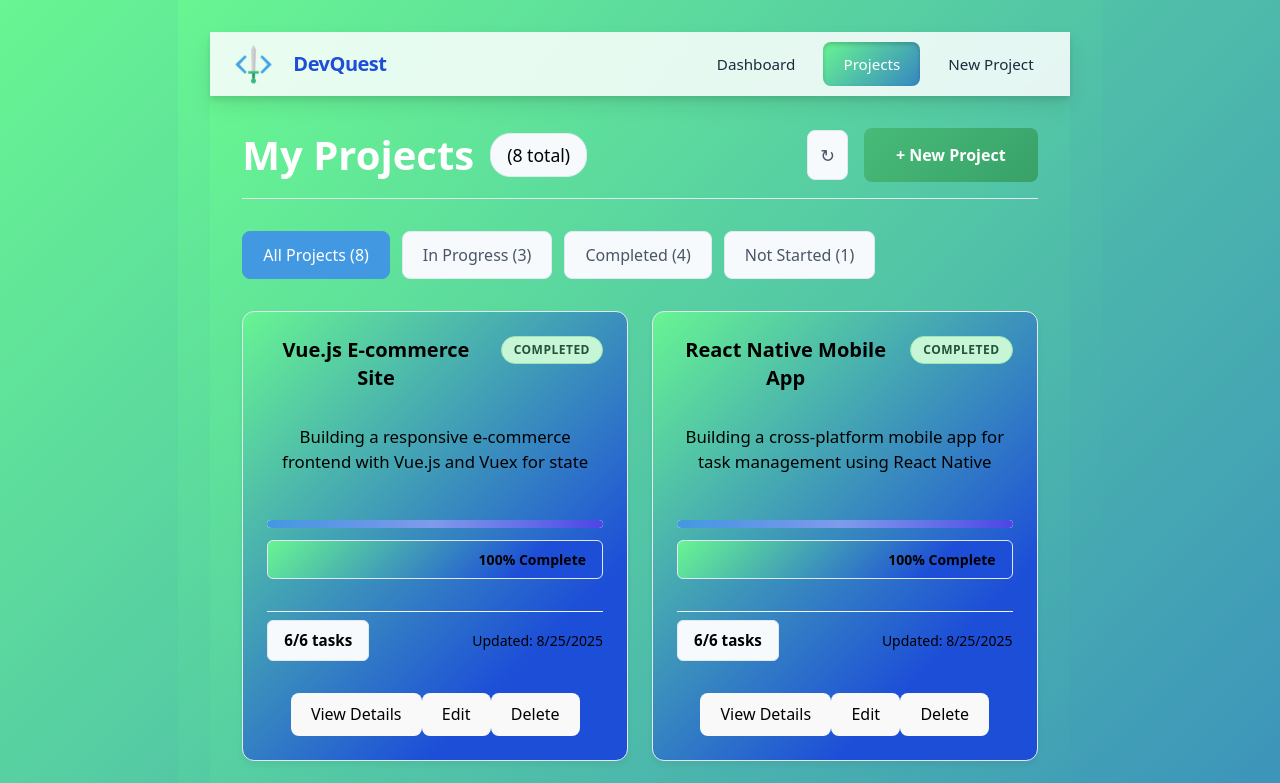
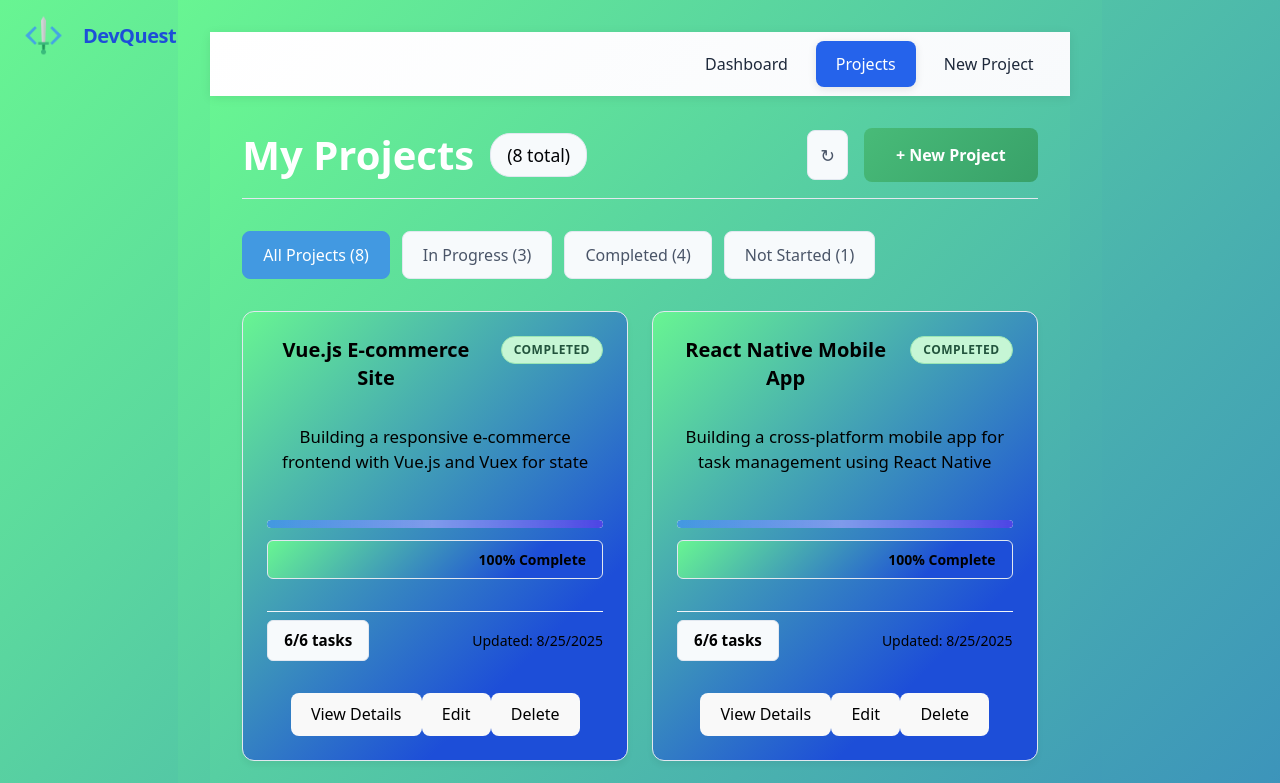
Before and after one commit to Suleyaziz/DevQuest, a React (Vite) app: page /projects in a window 1280 px wide. Shown: the top 783 px of the page. Built offline with nearby package versions, Linux system fonts and the light colour scheme; data requests are answered from the project's data file.

Commit message:
Separating the app name and logo from the pages container

```diff
--- a/src/components/NavBar.css
+++ b/src/components/NavBar.css
@@ -1,84 +1,36 @@
-/* =============================
-   Animations
-============================= */
-
-/* Fade in navbar on page load */
-@keyframes fadeDown {
-  from {
-    opacity: 0;
-    transform: translateY(-20px);
-  }
-  to {
-    opacity: 1;
-    transform: translateY(0);
-  }
-}
-
-/* Bounce for active link */
-@keyframes bounceActive {
-  0%, 100% { transform: translateY(0); }
-  30% { transform: translateY(-6px); }
-  60% { transform: translateY(3px); }
-  80% { transform: translateY(-2px); }
-}
-
-/* Shimmer gradient */
-@keyframes shimmer {
-  0% { background-position: 200% 0; }
-  100% { background-position: -200% 0; }
-}
-
-/* =============================
-   Navbar Base Styles
-============================= */
-
+/* Navbar wrapper */
 .navbar {
-    background: rgba(255, 255, 255, 0.85);
-    backdrop-filter: blur(12px);
-    -webkit-backdrop-filter: blur(12px);
+    background: linear-gradient(135deg, #ffffff 0%, #f8fafc 100%);
     color: #1e293b;
     padding: 0;
     position: sticky;
     top: 0;
     z-index: 1000;
-    box-shadow:
-        0 4px 6px rgba(0,0,0,0.1),
-        0 10px 20px rgba(0,0,0,0.08);
-    transform-style: preserve-3d;
-
-    /* 👇 Fade-in animation */
-    animation: fadeDown 0.6s ease-out;
+    box-shadow: 0 2px 10px rgba(0, 0, 0, 0.08);
 }
 
-/* Container */
-.navbar-container {
-    max-width: 1200px;
-    margin: 0 auto;
-    padding: 0 1rem;
-    display: flex;
-    justify-content: space-between;
-    align-items: center;
-    height: 64px;
-}
-
-/* Brand */
+/* ✅ Brand (fixed top-left, independent of container) */
 .navbar-brand {
+    position: fixed;
+    top: 0.5rem;
+    left: 1rem;
     display: flex;
     align-items: center;
     gap: 0.75rem;
     cursor: pointer;
     transition: opacity 0.3s ease;
+    z-index: 2000; /* ensures it stays above navbar links */
 }
 
 .navbar-brand:hover {
-    opacity: 0.8;
+    opacity: 0.85;
 }
 
 .navbar-logo {
     display: inline-block;
     width: 55px;
     height: 55px;
-  background-image: url("/src/assets/DevQuest-favicon.png");
+    background-image: url("/src/assets/DevQuest-favicon.png"); /* replace with your logo */
     background-size: contain;
     background-repeat: no-repeat;
     background-position: center;
@@ -88,13 +40,21 @@
     font-size: 1.25rem;
     font-weight: 700;
     letter-spacing: -0.5px;
-    color: #1d4ed8; /* brand blue */
+    color: #1d4ed8;
 }
 
-/* =============================
-   Navigation Links
-============================= */
+/* Container for nav links */
+.navbar-container {
+    max-width: 1200px;
+    margin: 0 auto;
+    padding: 0 1rem;
+    display: flex;
+    justify-content: flex-end; /* ✅ push links to right, brand is separate */
+    align-items: center;
+    height: 64px;
+}
 
+/* Nav links */
 .navbar-links {
     display: flex;
     gap: 0.5rem;
@@ -110,33 +70,23 @@
     display: flex;
     align-items: center;
     gap: 0.5rem;
+    transition: all 0.3s ease;
     font-weight: 500;
-    transition: transform 0.2s ease, box-shadow 0.2s ease;
 }
 
-/* 👇 Bulge out on hover */
 .nav-link:hover {
     transform: scale(1.08);
-    box-shadow: 0 6px 12px rgba(0,0,0,0.15);
+    background: #e5e7eb; /* medium grey */
+    color: #1e293b;
 }
 
-/* 👇 Active link = bounce + shimmer */
 .nav-link.active {
-    background: linear-gradient(135deg, #68f592, #1d4ed8, #68f592);
-    background-size: 300% 300%;
-    animation: shimmer 4s linear infinite, bounceActive 1.2s infinite ease-in-out;
+    background: #2563eb;
     color: white;
-    box-shadow: inset 0 2px 4px rgba(0,0,0,0.2);
+    box-shadow: 0 2px 8px rgba(0, 0, 0, 0.1);
 }
 
-.nav-label {
-    font-size: 0.95rem;
-}
-
-/* =============================
-   Mobile Menu Button
-============================= */
-
+/* Mobile Menu Button */
 .mobile-menu-button {
     display: none;
     background: none;
@@ -169,17 +119,16 @@
 .hamburger.open span:nth-child(1) {
     transform: rotate(45deg) translate(6px, 6px);
 }
+
 .hamburger.open span:nth-child(2) {
     opacity: 0;
 }
+
 .hamburger.open span:nth-child(3) {
     transform: rotate(-45deg) translate(6px, -6px);
 }
 
-/* =============================
-   Mobile Menu
-============================= */
-
+/* Mobile Menu */
 .mobile-menu {
     position: fixed;
     top: 64px;
@@ -198,6 +147,7 @@
 .mobile-menu.open {
     transform: translateY(0);
     opacity: 1;
+    display: flex;
 }
 
 .mobile-nav-link {
@@ -209,41 +159,23 @@
     align-items: center;
     gap: 1rem;
     cursor: pointer;
-    transition: transform 0.2s ease, background-color 0.3s ease;
+    transition: background-color 0.3s ease;
     color: #2d3748;
     font-weight: 500;
     border-bottom: 1px solid #f1f5f9;
 }
 
-
-/* 👇 Bulge out + grey on hover */
-.nav-link:hover {
-    transform: scale(1.08);
-    background: #8bebd4; /* medium grey (Tailwind gray-200) */
-    color: #1e293b; /* keep text dark */
-    box-shadow: 0 6px 12px rgba(0,0,0,0.15);
+.mobile-nav-link:hover {
+    background: #f7fafc;
 }
 
-/* 👇 Bulge out + grey on hover (mobile too) */
-.mobile-nav-link:hover {
-    transform: scale(1.05);
-    background: #6f737f; /* medium grey */
-    color: #161b25;
+.mobile-nav-link.active {
+    background: #ebf8ff;
+    color: #2563eb;
+    border-left: 4px solid #2563eb;
 }
 
-
-/* Active link = shimmer + bounce */
-.mobile-nav-link.active {
-    background: linear-gradient(135deg, #68f592, #1d4ed8, #68f592);
-    background-size: 300% 300%;
-    animation: shimmer 4s linear infinite, bounceActive 1.2s infinite ease-in-out;
-    color: white;
-}
-
-/* =============================
-   Responsive Design
-============================= */
-
+/* Responsive */
 @media (max-width: 768px) {
     .navbar-links {
         display: none;
@@ -252,26 +184,4 @@
     .mobile-menu-button {
         display: block;
     }
-
-    .mobile-menu {
-        display: flex;
 }
-}
-
-@media (max-width: 480px) {
-    .navbar-container {
-        padding: 0 0.75rem;
-    }
-
-    .navbar-brand {
-        gap: 0.5rem;
-    }
-
-    .navbar-logo {
-        font-size: 1.25rem;
-    }
-
-    .navbar-title {
-        font-size: 1rem;
-    }
-}
--- a/src/components/NavBar.jsx
+++ b/src/components/NavBar.jsx
@@ -3,55 +3,26 @@ import { useLocation, useNavigate } from 'react-router-dom';
 import './NavBar.css';
 
 function NavBar() {
-    // Hook from react-router-dom: allows navigation programmatically
     const navigate = useNavigate();
-
-    // Hook from react-router-dom: provides info about current URL
     const location = useLocation();
-
-    // Local state: controls whether mobile menu is open or closed
     const [isMobileMenuOpen, setIsMobileMenuOpen] = useState(false);
 
-    // List of navigation items (each has a path and a label)
     const navigationItems = [
         { path: '/dashboard', label: 'Dashboard' },
         { path: '/projects', label: 'Projects' },
         { path: '/new-project', label: 'New Project' },
     ];
 
-    /**
-     * Checks whether a given path is currently active
-     * i.e., does it match the current browser path?
-     * Used to highlight the active link.
-     */
-    const isActive = (path) => {
-        return location.pathname === path;
-    };
+    const isActive = (path) => location.pathname === path;
 
-    /**
-     * Handles navigation when a nav button is clicked.
-     * - Moves user to the given path
-     * - Closes the mobile menu if it was open
-     */
     const handleNavigation = (path) => {
         navigate(path);
         setIsMobileMenuOpen(false);
     };
 
-    /**
-     * Toggles the mobile menu open/close state.
-     * Triggered when the "hamburger" button is clicked.
-     */
-    const toggleMobileMenu = () => {
-        setIsMobileMenuOpen(!isMobileMenuOpen);
-    };
-
     return (
         <nav className="navbar">
-            <div className="navbar-container">
-
-                {/* ---------------- BRAND / LOGO ---------------- */}
-                {/* Clicking the brand/logo takes user back to Dashboard */}
+            {/* ✅ Brand is stand-alone, fixed at top-left */}
             <div
                 className="navbar-brand"
                 onClick={() => handleNavigation('/dashboard')}
@@ -60,8 +31,8 @@ function NavBar() {
                 <span className="navbar-title">DevQuest</span>
             </div>
 
-                {/* ---------------- DESKTOP NAVIGATION ---------------- */}
-                {/* Shown on larger screens. Maps through navigationItems array */}
+            {/* ✅ Navbar container holds only links + hamburger */}
+            <div className="navbar-container">
                 <div className="navbar-links">
                     {navigationItems.map((item) => (
                         <button
@@ -74,16 +45,12 @@ function NavBar() {
                     ))}
                 </div>
 
-                {/* ---------------- MOBILE MENU BUTTON ---------------- */}
-                {/* The "hamburger" button that toggles the mobile nav */}
+                {/* Mobile Menu Button */}
                 <button
                     className="mobile-menu-button"
-                    onClick={toggleMobileMenu}
+                    onClick={() => setIsMobileMenuOpen(!isMobileMenuOpen)}
                     aria-label="Toggle menu"
                 >
-                    {/* Hamburger icon (3 stacked lines).
-                        Adds 'open' class when menu is active
-                        so CSS can animate it into an X */}
                     <span className={`hamburger ${isMobileMenuOpen ? 'open' : ''}`}>
                         <span></span>
                         <span></span>
@@ -92,8 +59,7 @@ function NavBar() {
                 </button>
             </div>
 
-            {/* ---------------- MOBILE NAVIGATION MENU ---------------- */}
-            {/* This menu appears on smaller screens after clicking the hamburger */}
+            {/* Mobile Menu */}
             <div className={`mobile-menu ${isMobileMenuOpen ? 'open' : ''}`}>
                 {navigationItems.map((item) => (
                     <button
```
Lines whose indentation alone changed are shown as unchanged.
